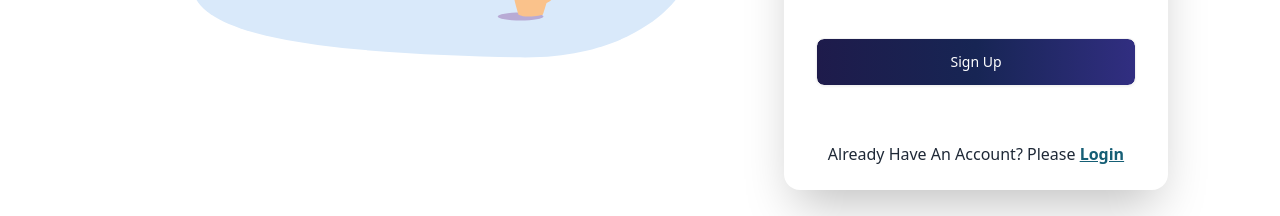
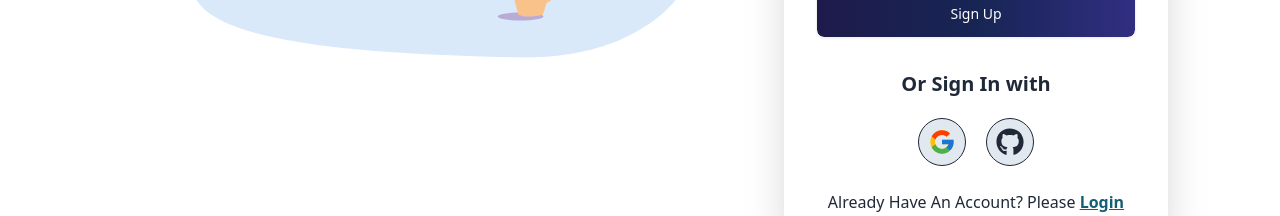
Before and after one commit to MAINULIS/assignment-11-client, a React (Vite) app: page /register in a window 1280 px wide. Shown: the part 718-934 px from the top of the page. Built offline with nearby package versions, Linux system fonts and the light colour scheme; no server answers.

Commit message:
sign in with google implemented

```diff
--- a/package.json
+++ b/package.json
@@ -16,6 +16,7 @@
     "match-sorter": "^6.3.4",
     "react": "^18.2.0",
     "react-dom": "^18.2.0",
+    "react-icons": "^5.0.1",
     "react-router-dom": "^6.22.0",
     "sort-by": "^1.2.0"
   },
--- a/src/access/Login.jsx
+++ b/src/access/Login.jsx
@@ -3,9 +3,10 @@ import { AuthContext } from "../providers/AuthProviders";
 import Lottie from "lottie-react";
 import animation from "../assets/animation/register.json"
 import { Link } from "react-router-dom";
+import SocialLogin from "./SocialLogin";
 
 const Login = () => {
-    const {signIn, resetPassword} = useContext(AuthContext);
+    const { signIn, resetPassword } = useContext(AuthContext);
     const [success, setSuccess] = useState('');
     const [error, setError] = useState('');
     const emailRef = useRef();
@@ -79,6 +80,10 @@ const Login = () => {
                             <input className="btn text-white gradient-btn" type="submit" value="Login" />
                         </div>
                     </form>
+                    <div>
+                        <h5 className='text-center text-xl font-semibold'>Or Sign In with</h5>
+                        <SocialLogin></SocialLogin>
+                    </div>
                     <p className='my-6 text-center'>Don&apos;t Have An Account? Please <Link to="/register" className="text-cyan-800 font-semibold underline">Sign Up</Link></p>
                 </div>
             </div>
--- a/src/access/Register.jsx
+++ b/src/access/Register.jsx
@@ -3,28 +3,29 @@ import { Link } from "react-router-dom";
 import { AuthContext } from "../providers/AuthProviders";
 import animation from "../assets/animation/register.json"
 import Lottie from "lottie-react";
+import SocialLogin from "./SocialLogin";
 
 const Register = () => {
-    const {createUser} = useContext(AuthContext);
+    const { createUser } = useContext(AuthContext);
 
     const [success, setSuccess] = useState('');
     const [error, setError] = useState('');
 
 
-    const handleRegister = event =>{
+    const handleRegister = event => {
         event.preventDefault();
         const form = event.target;
         const name = form.name.value;
         const email = form.email.value;
         const password = form.password.value;
 
-        if(!/(?=.*[!@#$%&*])/.test(password)){
+        if (!/(?=.*[!@#$%&*])/.test(password)) {
             setError('Use at least a special character(!,@,$,%,& or *) in your password.');
             return;
         }
-        else if(password.length < 6){
+        else if (password.length < 6) {
             setError('Password should be at least 6 character.');
-            return ;
+            return;
         }
 
         createUser(email, password)
@@ -84,6 +85,10 @@ const Register = () => {
                             <input className="btn text-white gradient-btn" type="submit" value="Sign Up" />
                         </div>
                     </form>
+                    <div>
+                        <h5 className='text-center text-xl font-semibold'>Or Sign In with</h5>
+                        <SocialLogin></SocialLogin>
+                    </div>
                     <p className='my-6 text-center'>Already Have An Account? Please <Link to="/login" className="text-cyan-800 font-semibold underline">Login</Link></p>
                 </div>
             </div>
--- /dev/null
+++ b/src/access/SocialLogin.jsx
@@ -0,0 +1,37 @@
+import { useContext, useState } from "react";
+import { AuthContext } from "../providers/AuthProviders";
+import { FcGoogle } from "react-icons/fc";
+import { FaGithub } from "react-icons/fa6";
+
+const SocialLogin = () => {
+    const {signInWithGoogle} = useContext(AuthContext);
+    const [success, setSuccess] = useState('');
+    const [error, setError] = useState('');
+
+    const handleLoginWithGoogle = () => {
+        signInWithGoogle()
+        .then(result => {
+            const loggedUse = result.user;
+           console.log(loggedUse);
+            setSuccess('You have successfully signed in');
+            setError('');
+        })
+        .catch(error => {
+            setError(error.message);
+        })
+    }
+    return (
+        <div >
+        <div className="text-center mt-3">
+            <p className="text-success">{success}</p>
+            <p className="text-error">{error}</p>
+        </div>
+        <div className="mt-5 flex gap-5 justify-center items-center">
+        <button onClick={handleLoginWithGoogle} className="btn btn-circle btn-outline bg-slate-200  font-bold"><FcGoogle className="w-7 h-7" /></button>
+        <button  className="btn btn-circle btn-outline bg-slate-200 text-gray-800 font-bold"> <FaGithub  className="w-7 h-7"/></button>
+        </div>
+    </div>
+    );
+};
+
+export default SocialLogin;
--- a/src/components/common/Navbar.jsx
+++ b/src/components/common/Navbar.jsx
@@ -40,7 +40,7 @@ const Navbar = () => {
                             <img
                                 data-te-toggle="tooltip"
                                 title={`Hi! I'm ${user?.displayName}`}
-                                src={'' || "https://tecdn.b-cdn.net/img/new/avatars/2.webp"}
+                                src={user?.photoURL || "https://tecdn.b-cdn.net/img/new/avatars/2.webp"}
                                 className="w-12 rounded-full"
                                 alt="Avatar"
                             />
--- a/src/providers/AuthProviders.jsx
+++ b/src/providers/AuthProviders.jsx
@@ -1,12 +1,13 @@
 import { createContext, useEffect, useState } from "react";
-import {createUserWithEmailAndPassword, getAuth, onAuthStateChanged, sendPasswordResetEmail, signInWithEmailAndPassword, signOut} from "firebase/auth"
+import { GoogleAuthProvider, createUserWithEmailAndPassword, getAuth, onAuthStateChanged, sendPasswordResetEmail, signInWithEmailAndPassword, signInWithPopup, signOut } from "firebase/auth"
 import app from "../firebase/firebase.config";
 
 export const AuthContext = createContext();
 
 const auth = getAuth(app);
+const googleProvider = new GoogleAuthProvider();
 
-const AuthProviders = ({children}) => {
+const AuthProviders = ({ children }) => {
 
     const [user, setUser] = useState(null);
     const [loading, setLoading] = useState(true);
@@ -19,22 +20,27 @@ const AuthProviders = ({children}) => {
     // 2. login
     const signIn = (email, password) => {
         setLoading(true);
-       return signInWithEmailAndPassword(auth, email, password);
+        return signInWithEmailAndPassword(auth, email, password);
     }
-     // 3. reset Password
-     const resetPassword = (email) => {
+    // 3. reset Password
+    const resetPassword = (email) => {
         setLoading(true);
-        return sendPasswordResetEmail(auth,email);
+        return sendPasswordResetEmail(auth, email);
+    }
+    // 4. sign in with google
+    const signInWithGoogle = () => {
+        setLoading(true);
+        return signInWithPopup(auth, googleProvider)
     }
 
-    // 4. logOut
+    // 5. logOut
     const logOut = () => {
         setLoading(true);
-       return signOut(auth)
+        return signOut(auth)
     }
 
     // Observe auth state change
-    useEffect( () => {
+    useEffect(() => {
         const unsubscribe = onAuthStateChanged(auth, currentUser => {
             console.log(currentUser);
             setUser(currentUser);
@@ -43,7 +49,7 @@ const AuthProviders = ({children}) => {
         return () => {
             unsubscribe();
         }
-    },[])
+    }, [])
 
     const authInfo = {
         user,
@@ -51,6 +57,7 @@ const AuthProviders = ({children}) => {
         createUser,
         signIn,
         resetPassword,
+        signInWithGoogle,
         logOut,
     }
     return (
```
Also changed, not shown: 1 other file (tests, documents, lock files or other folders). Lines whose indentation alone changed are shown as unchanged.
